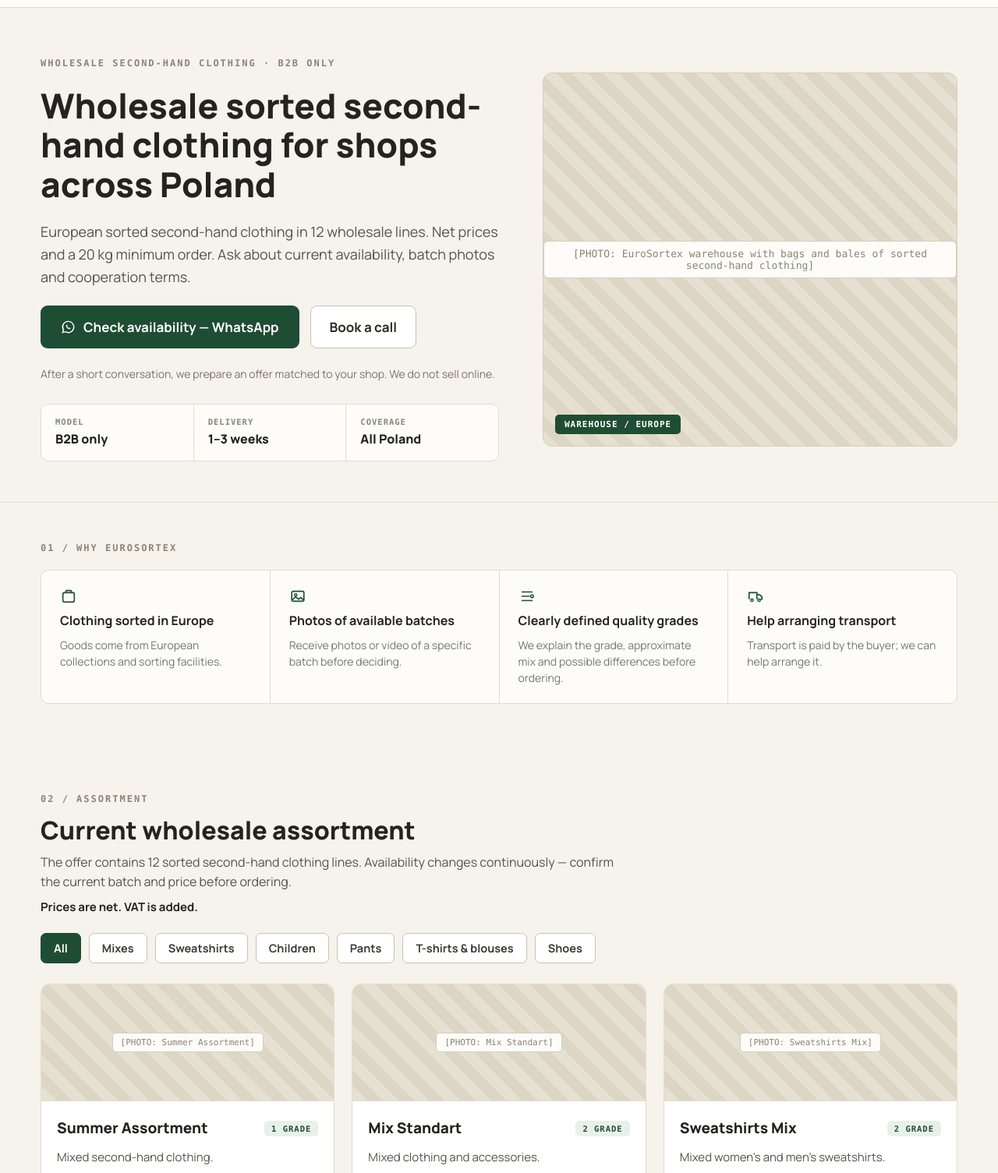
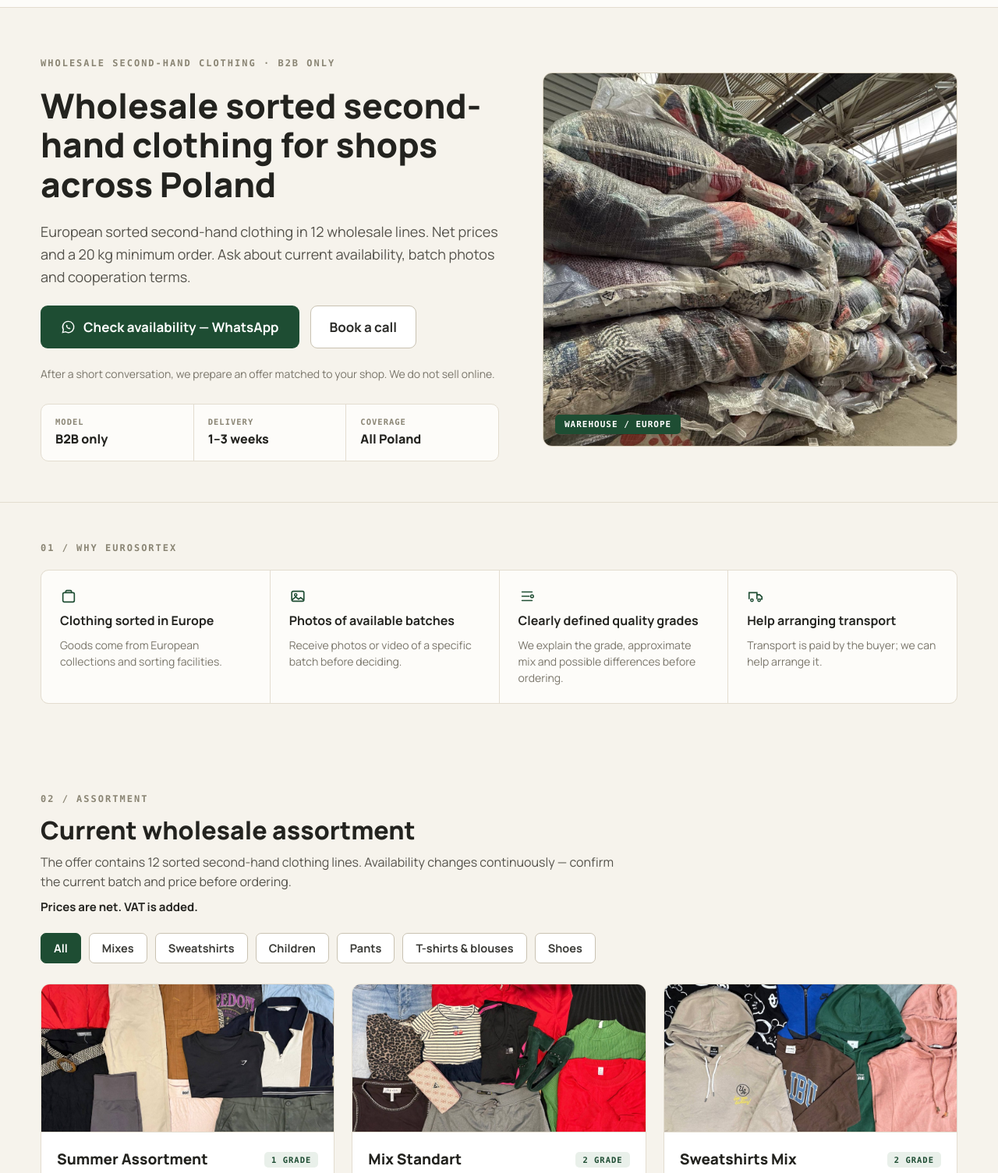
Before and after one commit to eurosortex/eurosortex-site, an Astro site: page /en in a window 1280 px wide. Shown: the part 60-1565 px from the top of the page at 78% size. Built offline with nearby package versions, Linux system fonts and the light colour scheme; Astro itself is replaced by a stand-in of ours.

Commit message:
Add catalog and warehouse photos

```diff
--- a/src/components/Catalog.astro
+++ b/src/components/Catalog.astro
@@ -38,9 +38,15 @@ const categories = ['all', 'mix', 'sweatshirts', 'children', 'pants', 'tops', 's
     <ul class="products">
       {products.map((p) => (
         <li class="card" data-cat={p.category}>
-          <div class="card-image" role="img" aria-label={`${u.photo}: ${p.name}`}>
-            <span aria-hidden="true">[{u.photo.toUpperCase()}: {p.name}]</span>
-          </div>
+          <img
+            class="card-image"
+            src={p.image}
+            alt={`${u.photo}: ${p.name}`}
+            width="960"
+            height="640"
+            loading="lazy"
+            decoding="async"
+          />
           <div class="card-body">
             <div class="card-head">
               <h3>{p.name}</h3>
@@ -196,27 +202,12 @@ const categories = ['all', 'mix', 'sweatshirts', 'children', 'pants', 'tops', 's
   }
 
   .card-image {
-    height: 160px;
-    background: repeating-linear-gradient(
-      45deg,
-      var(--ph-stripe-a),
-      var(--ph-stripe-a) 14px,
-      var(--ph-stripe-b) 14px,
-      var(--ph-stripe-b) 28px
-    );
-    display: flex;
-    align-items: center;
-    justify-content: center;
+    display: block;
+    width: 100%;
+    height: 180px;
+    object-fit: cover;
+    object-position: center;
     border-bottom: 1px solid var(--border);
-  }
-
-  .card-image span {
-    font: 11px var(--font-mono);
-    color: var(--text-faint);
-    background: var(--surface);
-    padding: 5px 10px;
-    border-radius: 5px;
-    border: 1px solid var(--border-strong);
   }
 
   .card-body {
@@ -494,7 +485,7 @@ const categories = ['all', 'mix', 'sweatshirts', 'children', 'pants', 'tops', 's
     }
 
     .card-image {
-      height: 150px;
+      height: 190px;
     }
 
     .card-body {
--- a/src/components/Hero.astro
+++ b/src/components/Hero.astro
@@ -35,7 +35,13 @@ const phoneHref = `tel:${contact.phoneE164}`;
     </div>
 
     <div class="hero-image">
-      <Placeholder label={t.hero.imageAlt} tag={t.hero.imageLabel} imageWord={u.photo} />
+      <Placeholder
+        label={t.hero.imageAlt}
+        tag={t.hero.imageLabel}
+        imageWord={u.photo}
+        src="/images/warehouse-hero.jpg"
+        loading="eager"
+      />
     </div>
 
     <dl class="hero-facts">
--- a/src/components/Placeholder.astro
+++ b/src/components/Placeholder.astro
@@ -8,14 +8,29 @@ interface Props {
   label: string;
   tag?: string;
   imageWord?: string;
+  src?: string;
+  loading?: 'eager' | 'lazy';
 }
-const { label, tag, imageWord = 'PHOTO' } = Astro.props;
+const { label, tag, imageWord = 'PHOTO', src, loading = 'lazy' } = Astro.props;
 ---
 
 <div class="ph">
-  <div class="ph-canvas" role="img" aria-label={label}>
-    <span class="ph-label" aria-hidden="true">[{imageWord.toUpperCase()}: {label}]</span>
-  </div>
+  {src ? (
+    <img
+      class="ph-canvas ph-photo"
+      src={src}
+      alt={label}
+      width="1600"
+      height="1200"
+      loading={loading}
+      fetchpriority={loading === 'eager' ? 'high' : 'auto'}
+      decoding="async"
+    />
+  ) : (
+    <div class="ph-canvas" role="img" aria-label={label}>
+      <span class="ph-label" aria-hidden="true">[{imageWord.toUpperCase()}: {label}]</span>
+    </div>
+  )}
   {tag && <span class="ph-tag" aria-hidden="true">{tag}</span>}
 </div>
 
@@ -29,6 +44,8 @@ const { label, tag, imageWord = 'PHOTO' } = Astro.props;
 
   .ph-canvas {
     flex: 1;
+    min-width: 0;
+    min-height: 0;
     border-radius: 10px;
     border: 1px solid var(--border-strong);
     background: repeating-linear-gradient(
@@ -41,6 +58,15 @@ const { label, tag, imageWord = 'PHOTO' } = Astro.props;
     display: flex;
     align-items: center;
     justify-content: center;
+  }
+
+  .ph-photo {
+    display: block;
+    width: 100%;
+    height: 100%;
+    object-fit: cover;
+    object-position: center;
+    background: var(--surface-cream);
   }
 
   .ph-label {
--- a/src/components/Quality.astro
+++ b/src/components/Quality.astro
@@ -19,7 +19,12 @@ const u = ui[locale];
     </div>
 
     <div class="quality-image">
-      <Placeholder label={t.quality.imageAlt} tag={t.quality.eyebrow} imageWord={u.photo} />
+      <Placeholder
+        label={t.quality.imageAlt}
+        tag={t.quality.eyebrow}
+        imageWord={u.photo}
+        src="/images/warehouse-quality.jpg"
+      />
     </div>
 
     <ol class="quality-points">
--- a/src/data/products.ts
+++ b/src/data/products.ts
@@ -5,6 +5,7 @@ export type ProductCategory = 'mix' | 'sweatshirts' | 'children' | 'pants' | 'to
 export interface Product {
   id: string;
   name: string;
+  image: string;
   category: ProductCategory;
   grade: 1 | 2;
   netPricePlnPerKg: number;
@@ -25,6 +26,7 @@ export const products: Product[] = [
   {
     id: 'summer-assortment',
     name: 'Summer Assortment',
+    image: '/images/catalog/summer-assortment.jpg',
     category: 'mix',
     grade: 1,
     netPricePlnPerKg: 27.21,
@@ -36,6 +38,7 @@ export const products: Product[] = [
   {
     id: 'mix-standart',
     name: 'Mix Standart',
+    image: '/images/catalog/mix-standart.jpg',
     category: 'mix',
     grade: 2,
     netPricePlnPerKg: 15.5,
@@ -47,6 +50,7 @@ export const products: Product[] = [
   {
     id: 'sweatshirts-mix',
     name: 'Sweatshirts Mix',
+    image: '/images/catalog/sweatshirts-mix.jpg',
     category: 'sweatshirts',
     grade: 2,
     netPricePlnPerKg: 21.35,
@@ -57,6 +61,7 @@ export const products: Product[] = [
   {
     id: 'casual-sweatshirts',
     name: 'Casual Sweatshirts',
+    image: '/images/catalog/casual-sweatshirts.jpg',
     category: 'sweatshirts',
     grade: 2,
     netPricePlnPerKg: 17.91,
@@ -67,6 +72,7 @@ export const products: Product[] = [
   {
     id: 'kids-wear',
     name: 'Kids Wear',
+    image: '/images/catalog/kids-wear.jpg',
     category: 'children',
     grade: 2,
     netPricePlnPerKg: 21.35,
@@ -77,6 +83,7 @@ export const products: Product[] = [
   {
     id: 'children-summer',
     name: 'Children Summer',
+    image: '/images/catalog/children-summer.jpg',
     category: 'children',
     grade: 1,
     netPricePlnPerKg: 34.44,
@@ -87,6 +94,7 @@ export const products: Product[] = [
   {
     id: 'sport-pants',
     name: 'Sport Pants',
+    image: '/images/catalog/sport-pants.jpg',
     category: 'pants',
     grade: 2,
     netPricePlnPerKg: 22.39,
@@ -97,6 +105,7 @@ export const products: Product[] = [
   {
     id: 'extra-sport-pants',
     name: 'Extra Sport Pants',
+    image: '/images/catalog/extra-sport-pants.jpg',
     category: 'pants',
     grade: 1,
     netPricePlnPerKg: 25.83,
@@ -107,6 +116,7 @@ export const products: Product[] = [
   {
     id: 't-shirt-standart',
     name: 'T-shirt Standart',
+    image: '/images/catalog/t-shirt-standart.jpg',
     category: 'tops',
     grade: 2,
     netPricePlnPerKg: 19.84,
@@ -117,6 +127,7 @@ export const products: Product[] = [
   {
     id: 'blouses-mix',
     name: 'Blouses Mix',
+    image: '/images/catalog/blouses-mix.jpg',
     category: 'tops',
     grade: 2,
     netPricePlnPerKg: 19.84,
@@ -126,6 +137,7 @@ export const products: Product[] = [
   {
     id: 'ladies-blouses',
     name: 'Ladies Blouses',
+    image: '/images/catalog/ladies-blouses.jpg',
     category: 'tops',
     grade: 1,
     netPricePlnPerKg: 39.6,
@@ -135,6 +147,7 @@ export const products: Product[] = [
   {
     id: 'season-shoes',
     name: 'Season Shoes',
+    image: '/images/catalog/season-shoes.jpg',
     category: 'shoes',
     grade: 1,
     netPricePlnPerKg: 51.66,
```
Also changed, not shown: src/i18n/content.ts (+4 -4 lines), public/images/catalog/blouses-mix.jpg (added), public/images/catalog/casual-sweatshirts.jpg (added), public/images/catalog/children-summer.jpg (added), public/images/catalog/extra-sport-pants.jpg (added), public/images/catalog/kids-wear.jpg (added), public/images/catalog/ladies-blouses.jpg (added), public/images/catalog/mix-standart.jpg (added), public/images/catalog/season-shoes.jpg (added), public/images/catalog/sport-pants.jpg (added), public/images/catalog/summer-assortment.jpg (added), public/images/catalog/sweatshirts-mix.jpg (added), public/images/catalog/t-shirt-standart.jpg (added), public/images/warehouse-hero.jpg (added), 1 more files.
